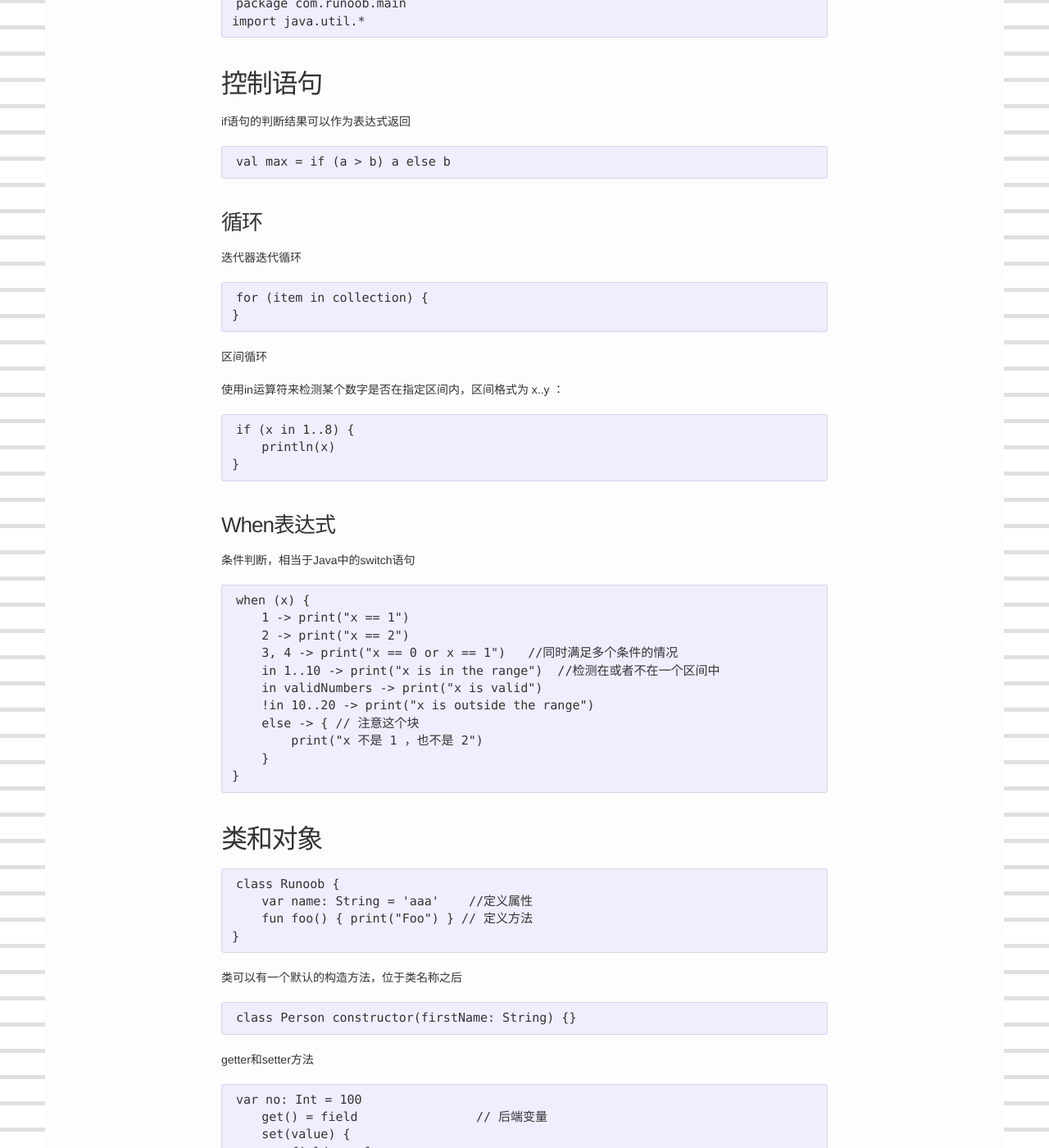
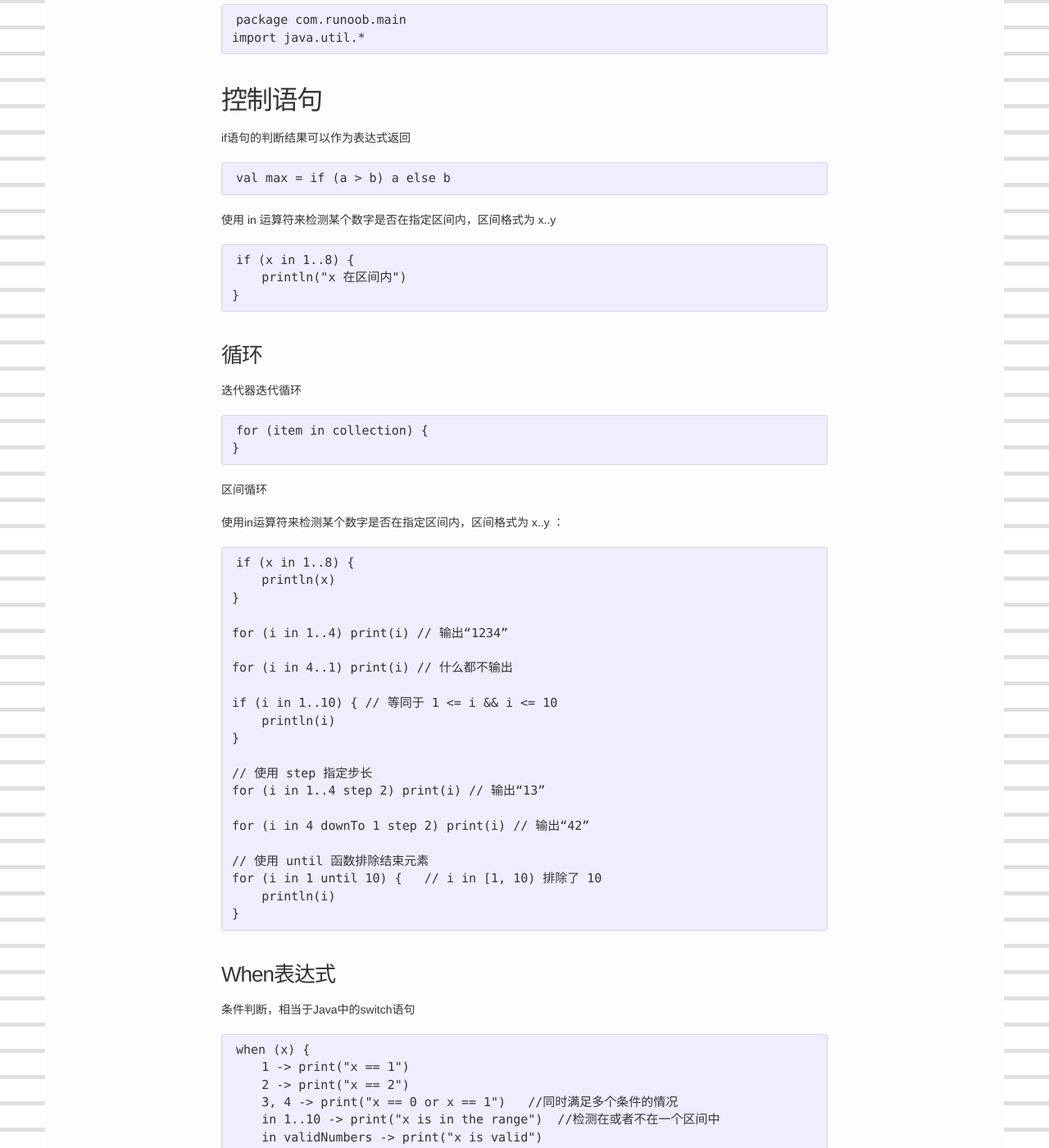
Before and after one commit to viator42/viator42.github.io, a Jekyll site: the page built from _posts/2019-1-16-kotlin-note.markdown, in a window 1280 px wide and 1400 px high, scrolled down 3176 px. Shown: the whole window at 82% size. Built offline with Jekyll 4.4.1, drawn with Linux system fonts in a browser that asks for light colours; some of the changed text lies outside the part shown.

Commit message:
update post

```diff
--- a/_posts/2019-1-16-kotlin-note.markdown
+++ b/_posts/2019-1-16-kotlin-note.markdown
@@ -7,14 +7,14 @@ categories: Android Kotlin
 
 ## 基本数据类型
 
-类型 | 位宽度
----|---
-Double | 64
-Float | 32
-Long | 64
-Int | 32
-Short | 16
-Byte | 8
+｜ 类型 | 位宽度 ｜
+｜ --- | --- ｜
+｜ Double | 64 ｜
+｜ Float | 32 ｜
+｜Long | 64 ｜
+｜ Int | 32 ｜
+｜ Short | 16 ｜
+｜ Byte | 8 ｜
 
 类型的转换方法
 
@@ -42,9 +42,6 @@ Byte | 8
 __?:__ Elvis运算符，null合并运算符
 
     val result = param ?: ""    //param为null的时候result赋值为""
-
-
-
 
 --------
 
@@ -127,6 +124,12 @@ if语句的判断结果可以作为表达式返回
 
     val max = if (a > b) a else b
 
+使用 in 运算符来检测某个数字是否在指定区间内，区间格式为 x..y
+
+    if (x in 1..8) {
+        println("x 在区间内")
+    }
+
 ### 循环
 
 迭代器迭代循环
@@ -140,6 +143,24 @@ if语句的判断结果可以作为表达式返回
 
     if (x in 1..8) {
         println(x)
+    }
+
+    for (i in 1..4) print(i) // 输出“1234”
+
+    for (i in 4..1) print(i) // 什么都不输出
+
+    if (i in 1..10) { // 等同于 1 <= i && i <= 10
+        println(i)
+    }
+
+    // 使用 step 指定步长
+    for (i in 1..4 step 2) print(i) // 输出“13”
+
+    for (i in 4 downTo 1 step 2) print(i) // 输出“42”
+
+    // 使用 until 函数排除结束元素
+    for (i in 1 until 10) {   // i in [1, 10) 排除了 10
+        println(i)
     }
 
 ### When表达式
```
